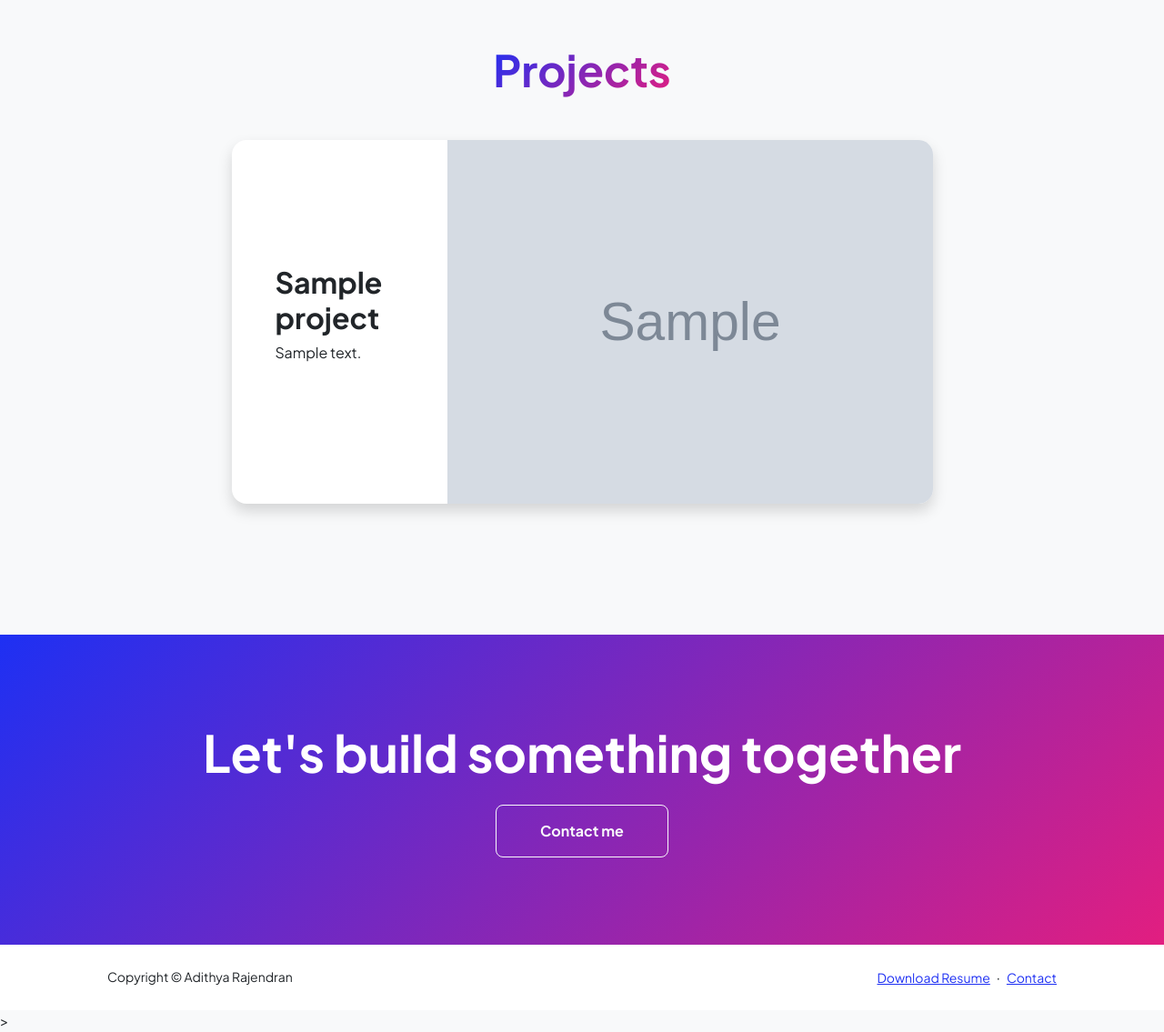
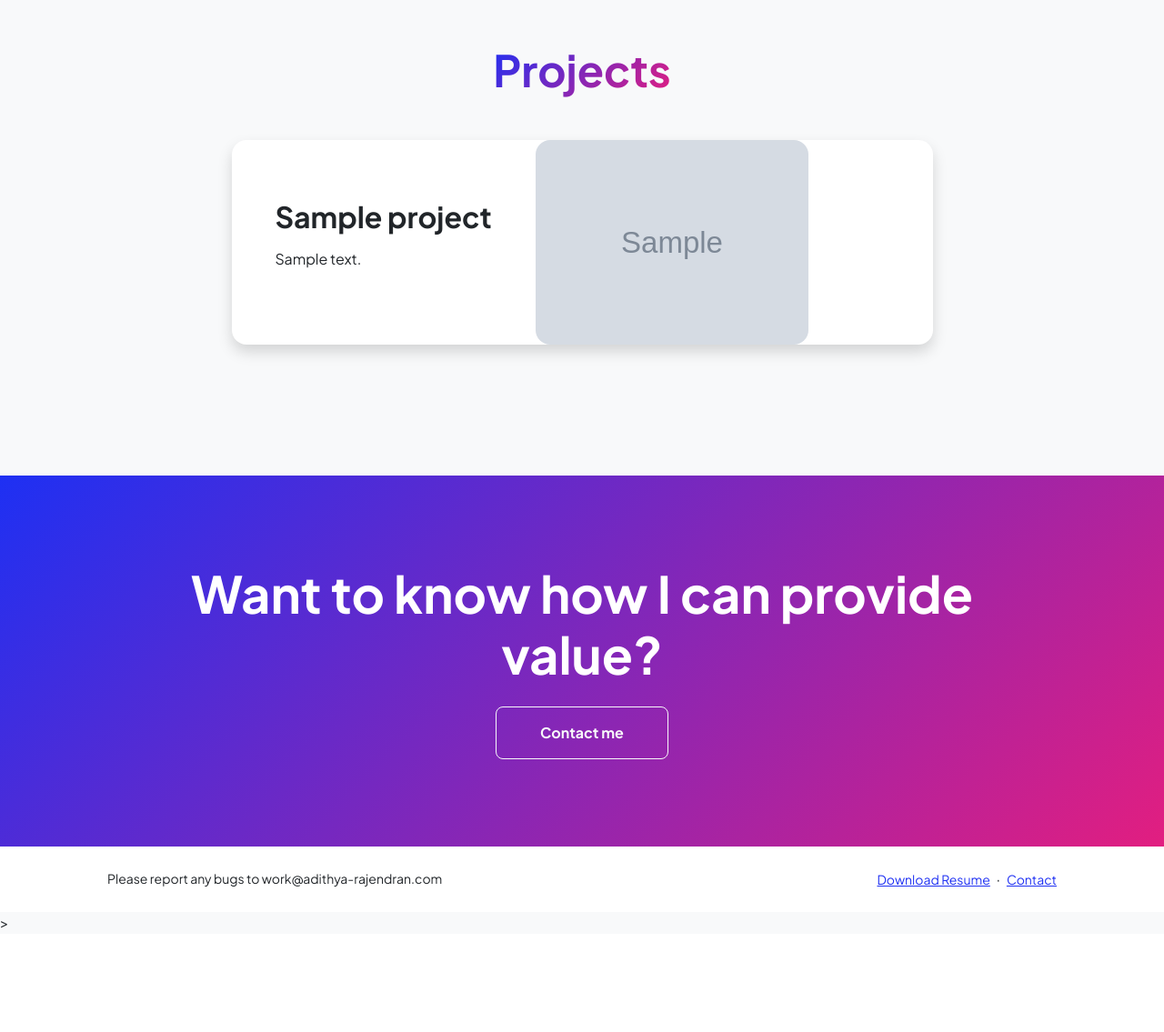
Before and after one commit to Adithya-Rajendran/portfolioWebsite, a Django app: template portfolio/templates/projects.html in a window 1280 px wide. Shown: the part 72-1207 px from the top of the page at 91% size. After the commit the page ends 1093 px from the top, so only its background shows below. Run offline with Django 3.2, Linux system fonts and the light colour scheme; the template is opened without the code that fills it: most values are stand-ins (such as "Sample title", 1, 10 or a date in 2020); grey boxes marked "Sample" are stand-in pictures; some libraries are stand-ins or nearby versions.

Commit message:
updated HTML

```diff
--- a/portfolio/templates/base.html
+++ b/portfolio/templates/base.html
@@ -44,7 +44,7 @@
         <footer class="bg-white py-4 mt-auto">
             <div class="container px-5">
                 <div class="row align-items-center justify-content-between flex-column flex-sm-row">
-                    <div class="col-auto"><div class="small m-0">Copyright &copy; Adithya Rajendran</div></div>
+                    <div class="col-auto"><div class="small m-0">Please report any bugs to work@adithya-rajendran.com</div></div>
                     <div class="col-auto">
                         <a class="small" href="{% static 'assets/resume.pdf' %}">Download Resume</a>
                         <span class="mx-1">&middot;</span>
--- a/portfolio/templates/contact.html
+++ b/portfolio/templates/contact.html
@@ -22,7 +22,7 @@
             <div class="text-center mb-5">
                 <div class="feature bg-primary bg-gradient-primary-to-secondary text-white rounded-3 mb-3"><i class="bi bi-envelope"></i></div>
                 <h1 class="fw-bolder">Get in touch</h1>
-                <p class="lead fw-normal text-muted mb-0">Let's work together!</p>
+                <p class="lead fw-normal text-muted mb-0">Let's have a call!</p>
             </div>
             <div class="row gx-5 justify-content-center">
                 <div class="col-lg-8 col-xl-6">
--- a/portfolio/templates/index.html
+++ b/portfolio/templates/index.html
@@ -17,7 +17,7 @@
                             I'm a <span id="typed" class="typed" data-typed-items="Cybersecurity Enthusiast, Web/Software Developer, Tech Aficionado, DevSecOps Engineer"></span>
                         </div>
                     </div>
-                    <div class="fs-3 fw-light text-muted">My passion lies in</div>
+                    <div class="fs-3 fw-light text-muted">I have a strong passion for expanding my knowledge in</div>
                     <h1 class="display-3 fw-bolder mb-5"><span class="text-gradient d-inline">{{ aboutme.passion }}</span></h1>
                     <div class="d-grid gap-3 d-sm-flex justify-content-sm-center justify-content-xxl-start mb-3">
                         <a class="btn btn-primary btn-lg px-5 py-3 me-sm-3 fs-6 fw-bolder" href="{% url 'resume' %}">Resume</a>
--- a/portfolio/templates/projects.html
+++ b/portfolio/templates/projects.html
@@ -18,11 +18,11 @@
                 <div class="card overflow-hidden shadow rounded-4 border-0 mb-5">
                     <div class="card-body p-0">
                         <div class="d-flex align-items-center">
-                            <div class="p-5">
+                            <div class="p-5" style="text-align: justify;">
                                 <h2 class="fw-bolder">{{ project.name }}</h2>
-                                <p>{{ project.description }}</p>
+                                <p>{{ project.description|linebreaks }}</p>
                             </div>
-                            <img src="{% static 'media/' %}{{ project.image_url }}" alt="{{ project.name }}" height="400" />
+                            <img src="{% static 'media/' %}{{ project.image_url }}" alt="{{ project.name }}" width="300" class="rounded-4"/>
                         </div>
                     </div>
                 </div>
@@ -35,7 +35,7 @@
 <section class="py-5 bg-gradient-primary-to-secondary text-white">
     <div class="container px-5 my-5">
         <div class="text-center">
-            <h2 class="display-4 fw-bolder mb-4">Let's build something together</h2>
+            <h2 class="display-4 fw-bolder mb-4">Want to know how I can provide value?</h2>
             <a class="btn btn-outline-light btn-lg px-5 py-3 fs-6 fw-bolder" href="{% url 'contact' %}">Contact me</a>
         </div>
     </div>
```
Also changed, not shown: portfolio/templates/resume.html (+4 -4 lines).
